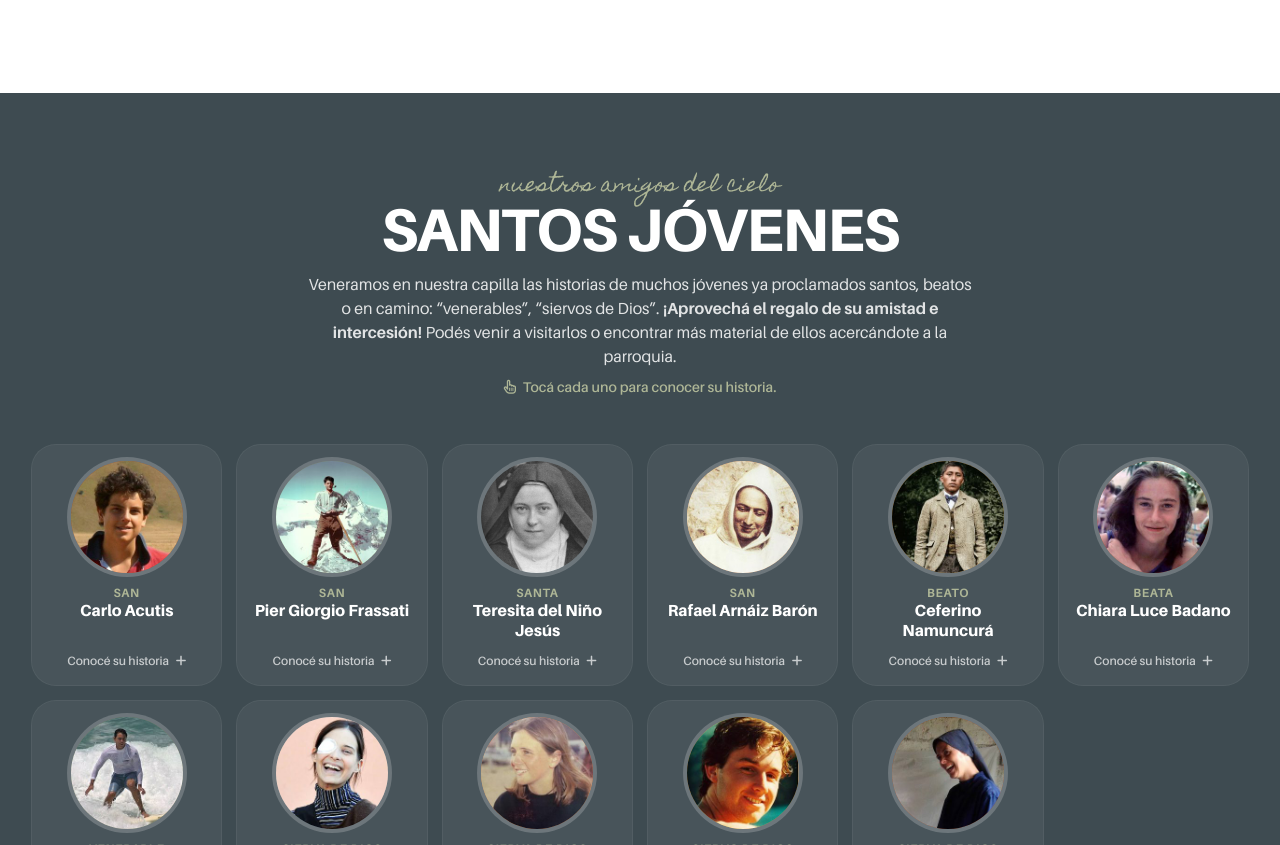
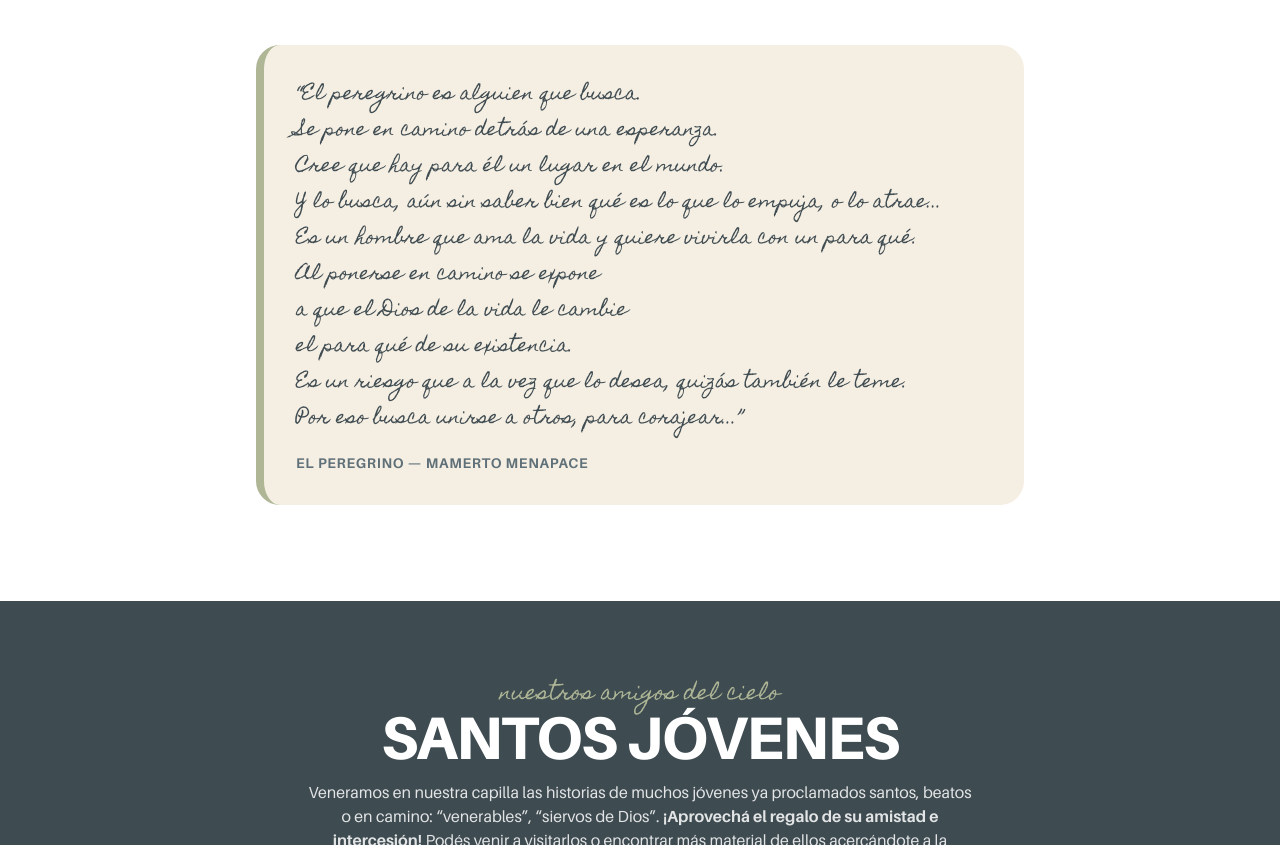
Before and after one commit to nicochama10/Parroquia-San-Lucas-, a plain HTML site: page planb/proyecto-santuario/index.html in a window 1280 px wide. Shown: the part 1119-1964 px from the top of the page. Drawn offline with Linux system fonts and the light colour scheme.

Commit message:
Add poem 'El Peregrino' to index.html

```diff
--- a/planb/proyecto-santuario/index.html
+++ b/planb/proyecto-santuario/index.html
@@ -88,7 +88,16 @@
 
         <!-- POEMA "El Peregrino" (Mamerto Menapace): pegar el texto dentro del div poema-texto, una linea por renglon. El bloque aparece solo cuando tiene texto. -->
         <figure class="poema mx-auto mt-12 max-w-3xl rounded-3xl border-l-8 border-agua bg-crema p-6 sm:p-8" hidden>
-          <div class="poema-texto whitespace-pre-line font-script text-lg leading-loose text-pizarra-oscuro"></div>
+          <div class="poema-texto whitespace-pre-line font-script text-lg leading-loose text-pizarra-oscuro">“El peregrino es alguien que busca.
+Se pone en camino detrás de una esperanza.
+Cree que hay para él un lugar en el mundo.
+Y lo busca, aún sin saber bien qué es lo que lo empuja, o lo atrae...
+Es un hombre que ama la vida y quiere vivirla con un para qué.
+Al ponerse en camino se expone
+a que el Dios de la vida le cambie
+el para qué de su existencia.
+Es un riesgo que a la vez que lo desea, quizás también le teme.
+Por eso busca unirse a otros, para corajear...”</div>
           <figcaption class="mt-4 text-sm font-bold uppercase tracking-wider text-pizarra">El Peregrino — Mamerto Menapace</figcaption>
         </figure>
       </div>
```
